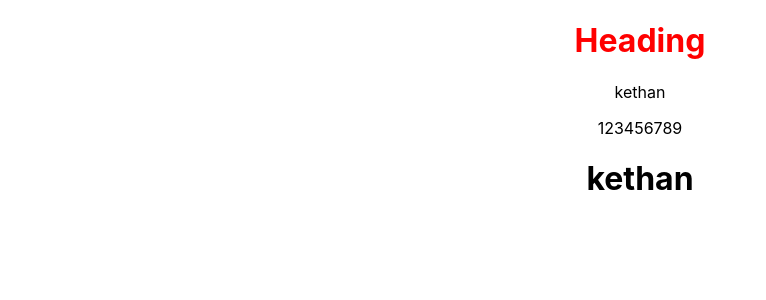
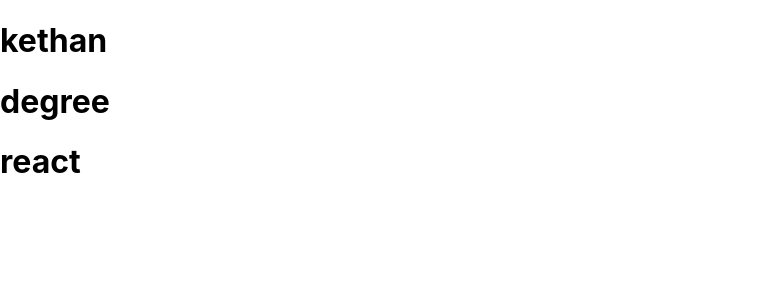
Before and after one commit to chiluka1/kethan1, a React (Create React App) app: page / in a window 1280 px wide. Shown: the top 300 px of the page, without its empty margins (0-766 px from the left). Built offline with nearby package versions, Linux system fonts and the light colour scheme.

Commit message:
props children and user details component

```diff
--- a/src/App.js
+++ b/src/App.js
@@ -1,43 +1,24 @@
-import React from "react";
-import logo from './logo.svg';
-import './App.css';
+import React from "react"
+import './App.css'
+import UserDetails from './components/UserDetails'
+import Children from "./components/Children"
+function App(props) {
+  return (
+      <div>
+        <UserDetails
+        data = {{
+          name : "kethan",
+          cls : "degree",
+          course : "react",
+        }}
 
-function App() {
-  let name = "kethan";
-  var num = "123456789";
-  let blueColor = false;
-  let safeColor = false;
-  let arr = [ 1, 2, 3, 4, 5, 6, 7, 8, 9, 13, 234, 46, 57,];
-  let strArray = ["giri", "suresh", "srimani", "dileep", "lalith", "vamshi"];
-  let arrObj = [
-    { Name : "kethan" , Role : "analyst"},
-    {Name : "giri" , Role : "associate"},
-    {Name : "srimani" , Role : "engineer"},
-   ];
-  return (
-    <div className="App">
-      <h1 className = { blueColor ? "header" : safeColor ? "safe" : "error" }>Heading</h1>
-      <p>{name}</p>
-      <p>{num}</p>
-      {true ? <h1> {name}</h1> : <h1>{num}</h1>}
-      { arr.map[(index, value) => {
-       return <h4>{value}</h4>
-      }]}
-      { strArray.map[(value,index) => {
-        return <h1>{value}</h1>
-      }]}
-
-      { arrObj.map[(value, index) => {
-        return
-        <div className = "user-item">
-        <h1>Name : {value.name}</h1>
-        <h1>Name : {value.role}</h1>
-        </div>
-      }]}
-
-    </div>
-
-  );
+        />
+        <Children>
+          <h1>kethan is react developer</h1>
+          <p>asdohvfaposjdfvnapijb</p>
+        </Children>
+      </div>
+  )
 }
 
 export default App;
--- /dev/null
+++ b/src/components/Children.js
@@ -0,0 +1,12 @@
+import React from 'react'
+import PropTypes from 'prop-types'
+
+function Children(props) {
+  return (
+    <div>{props.Children}</div>
+  )
+}
+
+Children.propTypes = {}
+
+export default Children
--- /dev/null
+++ b/src/components/UserDetails.js
@@ -0,0 +1,17 @@
+import React from 'react'
+import PropTypes from 'prop-types'
+
+function userDetails(props) {
+  return (
+    <div>
+      <h1>{props.data.name}</h1>
+      <h1>{props.data.cls}</h1>
+      <h1>{props.data.course}</h1>
+
+      </div>
+  )
+}
+
+userDetails.propTypes = {}
+
+export default userDetails
```
Also changed, not shown: src/components/basics.js (added, +34 -0 lines), src/index1.js (added, +27 -0 lines).
